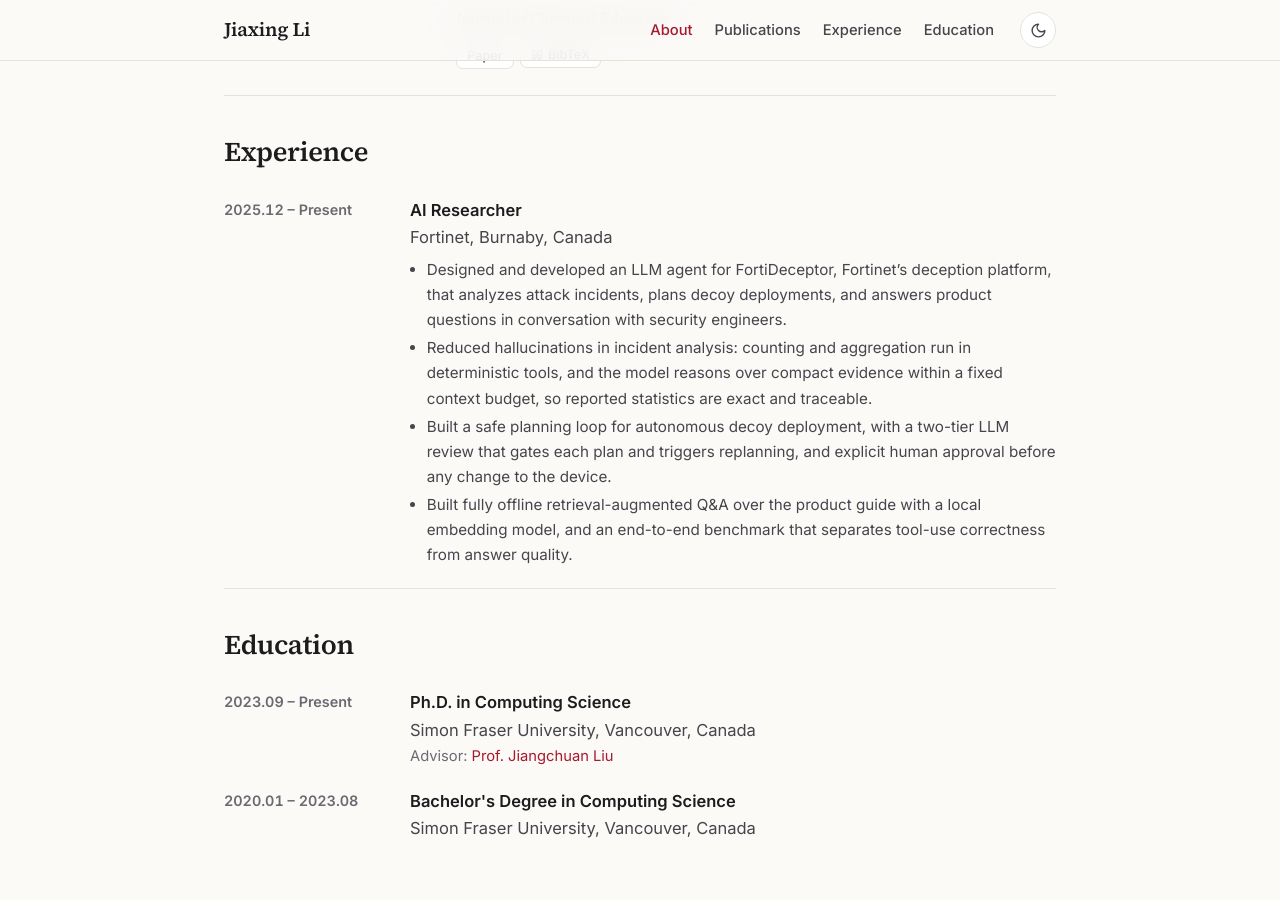
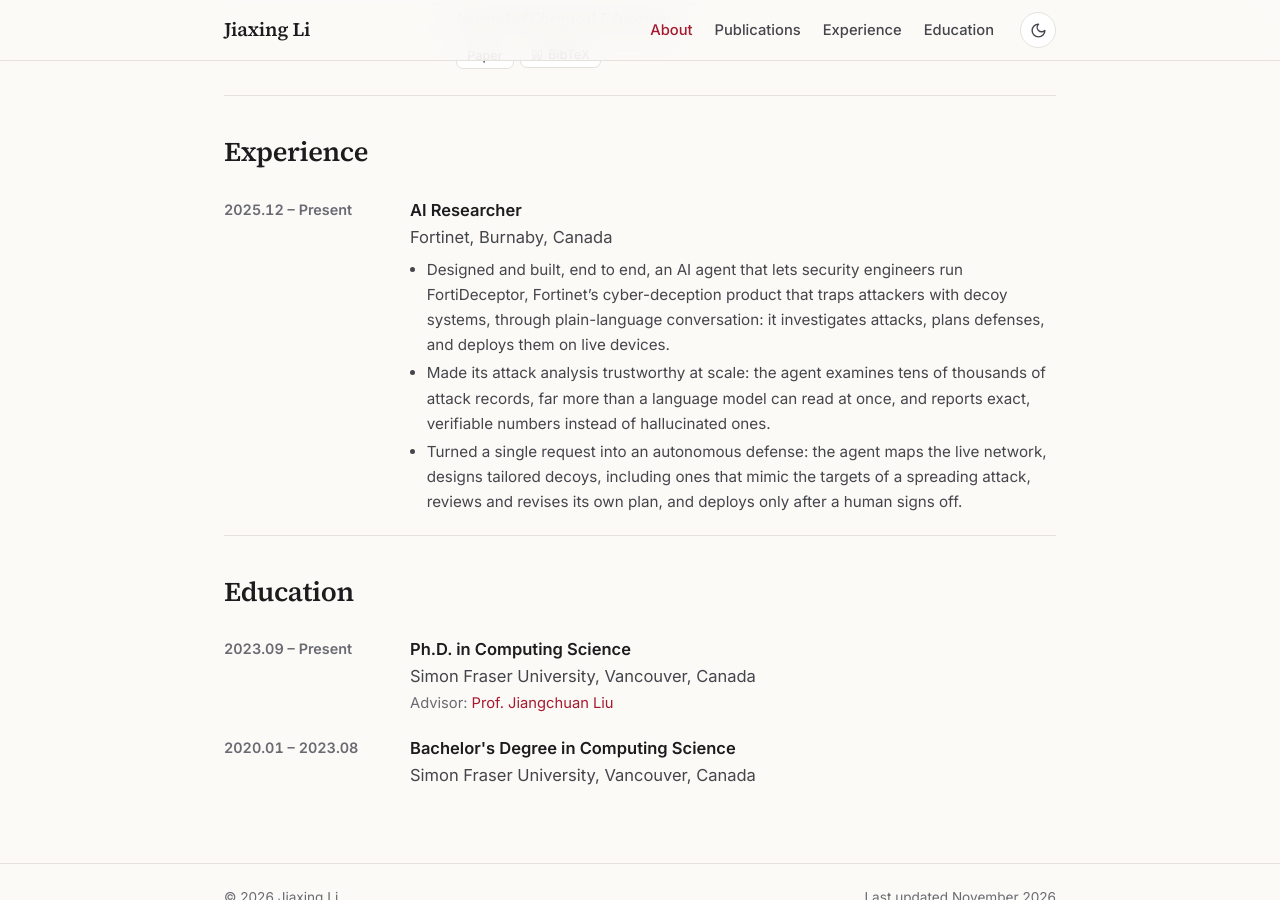
Before and after one commit to JiaxingLi-SFU/JiaxingLi-SFU.github.io, a Jekyll site: the page built from index.md, in a window 1280 px wide and 900 px high, scrolled down 2917 px. Built offline with Jekyll 4.4.1, drawn with Linux system fonts in a browser that asks for light colours.

Commit message:
Rewrite Fortinet experience for a general audience
Co-Authored-By: Claude Opus 5.5 <noreply@anthropic.com>
Claude-Session: https://claude.ai/code/session_0193679TpAPSb23k6vAr88pu

```diff
--- a/_data/experience.yml
+++ b/_data/experience.yml
@@ -6,7 +6,6 @@
   company: "Fortinet"
   location: "Burnaby, Canada"
   highlights:
-    - "Designed and developed an LLM agent for FortiDeceptor, Fortinet's deception platform, that analyzes attack incidents, plans decoy deployments, and answers product questions in conversation with security engineers."
-    - "Reduced hallucinations in incident analysis: counting and aggregation run in deterministic tools, and the model reasons over compact evidence within a fixed context budget, so reported statistics are exact and traceable."
-    - "Built a safe planning loop for autonomous decoy deployment, with a two-tier LLM review that gates each plan and triggers replanning, and explicit human approval before any change to the device."
-    - "Built fully offline retrieval-augmented Q&A over the product guide with a local embedding model, and an end-to-end benchmark that separates tool-use correctness from answer quality."
+    - "Designed and built, end to end, an AI agent that lets security engineers run FortiDeceptor, Fortinet's cyber-deception product that traps attackers with decoy systems, through plain-language conversation: it investigates attacks, plans defenses, and deploys them on live devices."
+    - "Made its attack analysis trustworthy at scale: the agent examines tens of thousands of attack records, far more than a language model can read at once, and reports exact, verifiable numbers instead of hallucinated ones."
+    - "Turned a single request into an autonomous defense: the agent maps the live network, designs tailored decoys, including ones that mimic the targets of a spreading attack, reviews and revises its own plan, and deploys only after a human signs off."
```
